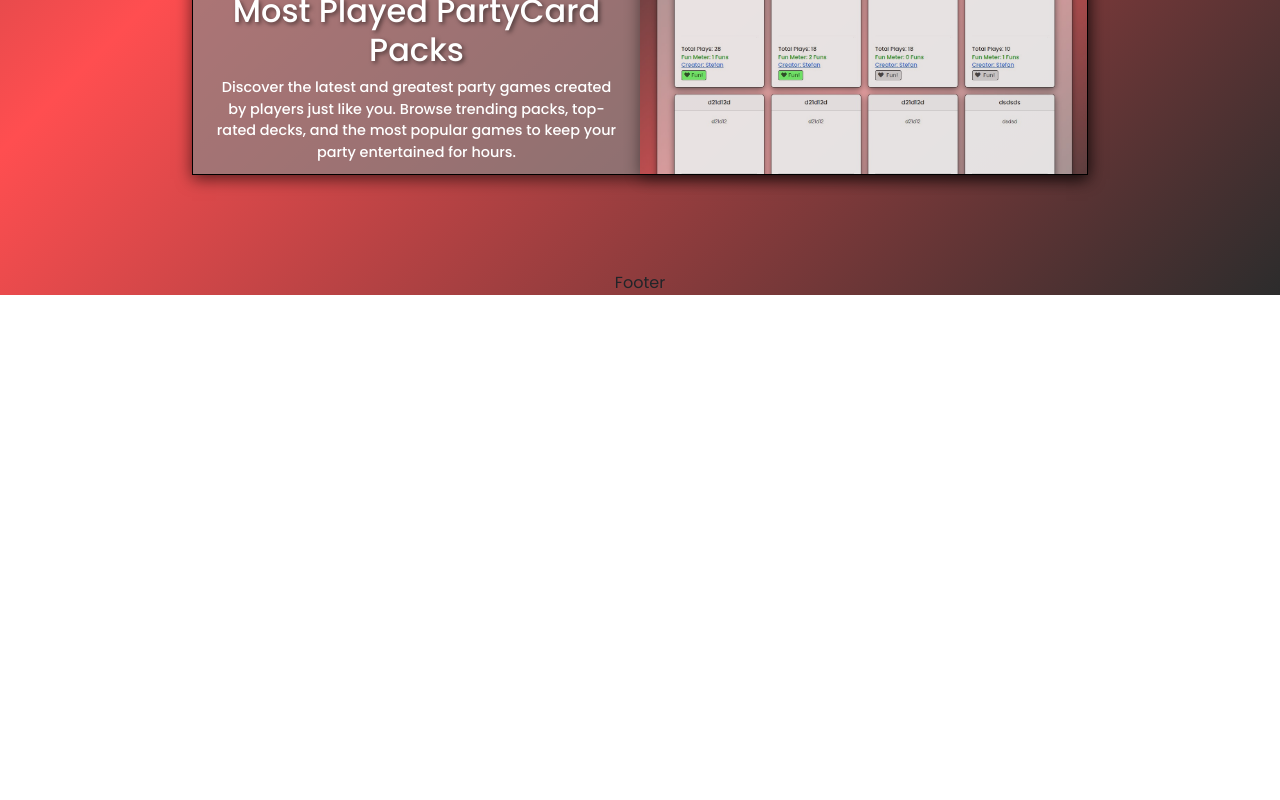
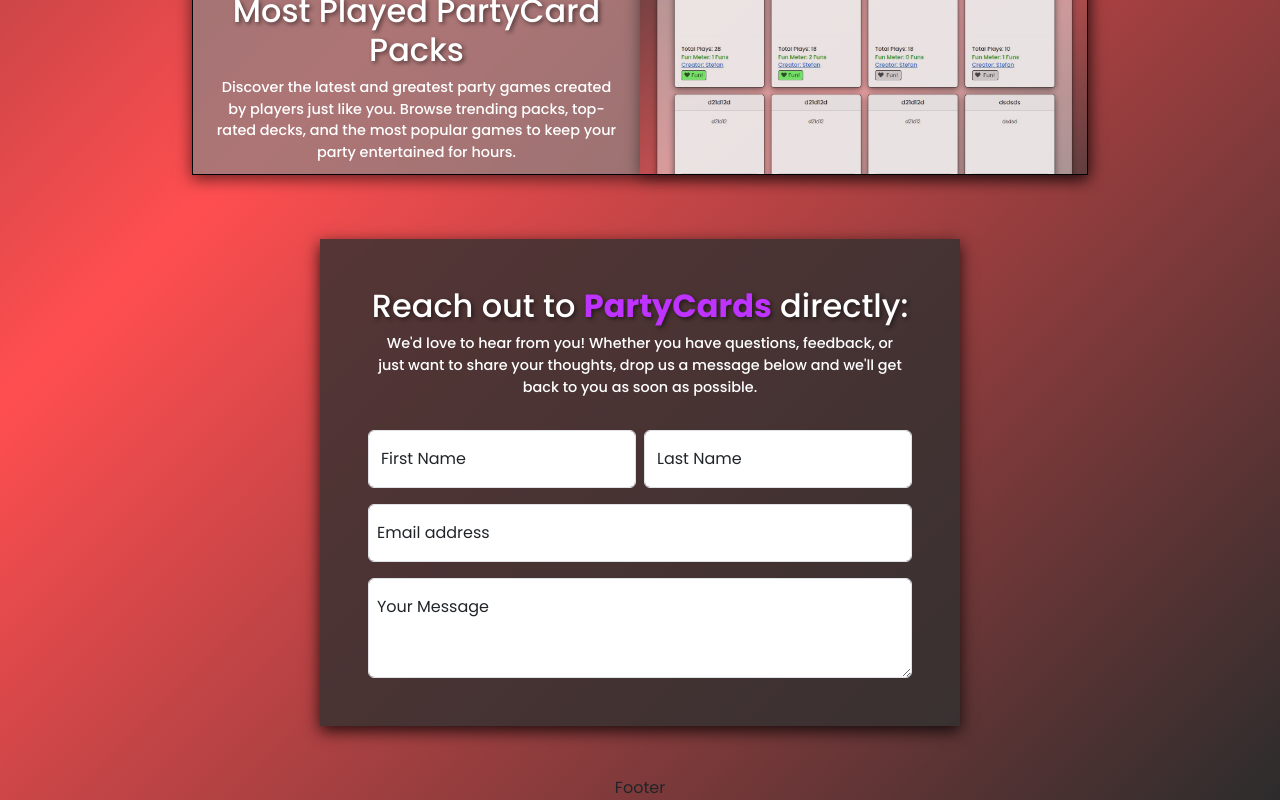
Before and after one commit to StefanLearnsCS/PartyCards-local, a React (Create React App) app in the folder client/: page / in a window 1280 px wide. Shown: the part 1271-2071 px from the top of the page. Before the commit the page ends 1566 px from the top, so only its background shows below. Built offline with nearby package versions, Linux system fonts and the light colour scheme; no server answers.

Commit message:
Created frontend and styling of contact me section on homepage. Still needs functionality

```diff
--- a/client/src/App.css
+++ b/client/src/App.css
@@ -49,7 +49,7 @@ html, body {
   background-color: rgba(136, 136, 136, 0.678);
   box-shadow: 0px 4px 15px rgba(0, 0, 0, 0.6);
   margin-top: 6rem;
-  margin-bottom: 6rem;
+  margin-bottom: 4rem;
   width: 70%;
 }
 
@@ -326,6 +326,19 @@ label.form-label{
   text-align: center;
 }
 
+#contact-container {
+  width: 50%;
+  background-color: #303030cb;
+  padding: 3rem;
+  box-shadow: 0px 5px 15px rgba(0, 0, 0, 0.8);
+  margin-bottom: 50px;
+}
+
+#contact-header {
+  color: white;
+  text-shadow: 2px 2px 4px rgba(0, 0, 0, 0.5);
+}
+
 .google-btn {
   display: inline-flex;
   align-items: center;
--- a/client/src/pages/Home.js
+++ b/client/src/pages/Home.js
@@ -1,6 +1,6 @@
 import React from 'react'
 import { useState, useEffect } from 'react'
-import { Container, Row, Col, Button } from 'react-bootstrap'
+import { Container, Row, Col, Button, Form, InputGroup, FloatingLabel } from 'react-bootstrap'
 import FunWithFriends from "../images/fun-with-friends.jpg"
 import CreatePackImg from "../images/createpackimg.jpg"
 import UserCreatedPacksImg from "../images/usercreatedpacks.jpg"
@@ -112,6 +112,38 @@ function Home() {
             </Col>
           </Row>
         </Container>
+        <Container id="contact-container">
+          <h2 id='contact-header'>Reach out to <span id='home-highlighted-text'>PartyCards</span> directly:</h2>
+          <h5 id='home-subtext-col'>
+            We'd love to hear from you! Whether you have questions, feedback, or just want to share your thoughts, drop us a message below and we'll get back to you as soon as possible.
+          </h5>
+          <Row className='g-2 mt-4'>
+            <Col>
+              <FloatingLabel controlId="floatingInputGrid" label="First Name">
+                <Form.Control type="text" placeholder="John" />
+              </FloatingLabel>
+            </Col>
+            <Col>
+              <FloatingLabel controlId="floatingInputGrid" label="Last Name">
+                <Form.Control type="text" placeholder="Doe" />
+              </FloatingLabel>
+            </Col>
+          </Row>
+          <Row className="g-2 mt-2">
+            <FloatingLabel controlId="floatingInputGrid" label="Email address">
+              <Form.Control type="email" placeholder="name@example.com" />
+            </FloatingLabel>
+          </Row>
+          <Row className="g-2 mt-2">
+            <FloatingLabel controlId="floatingTextarea2" label="Your Message">
+              <Form.Control
+                as="textarea"
+                placeholder="Leave a comment here"
+                style={{ height: '100px' }}
+              />
+            </FloatingLabel>
+          </Row>
+        </Container>
         <Container>
           Footer
         </Container>
```
